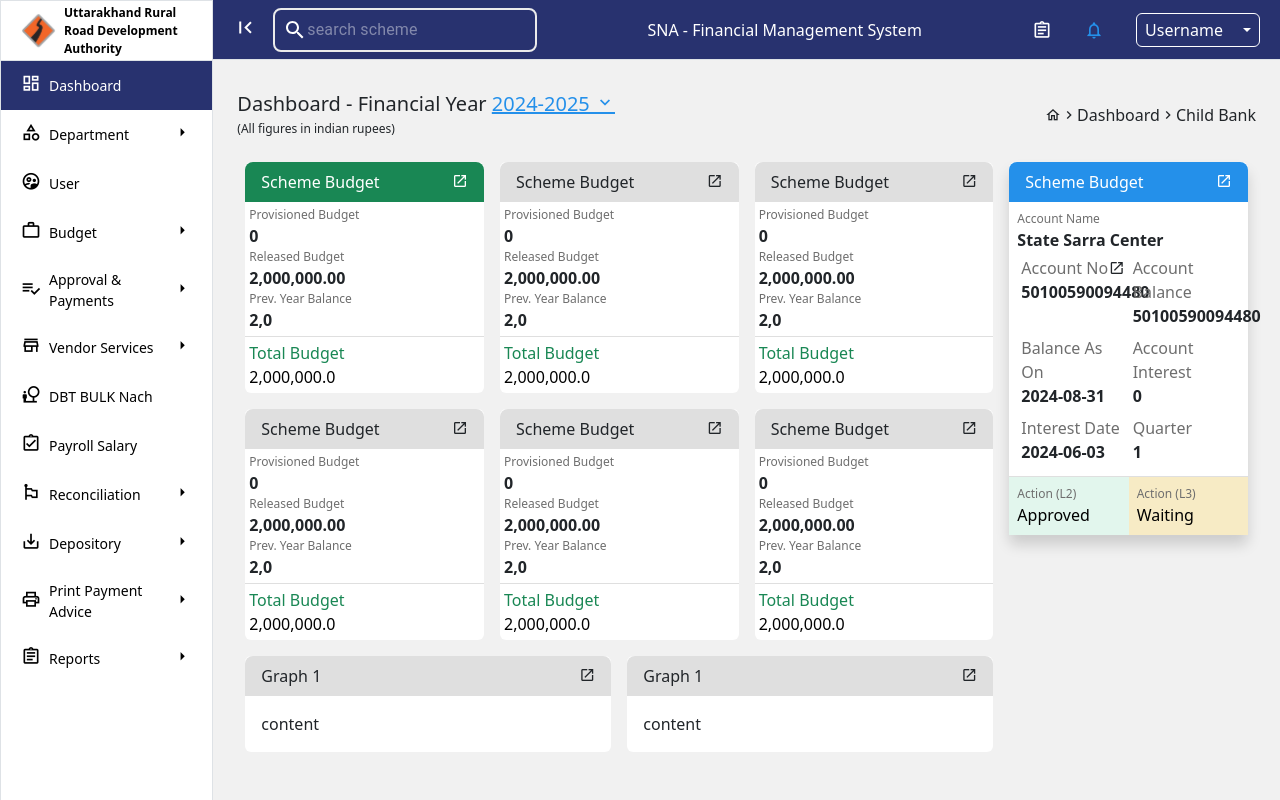
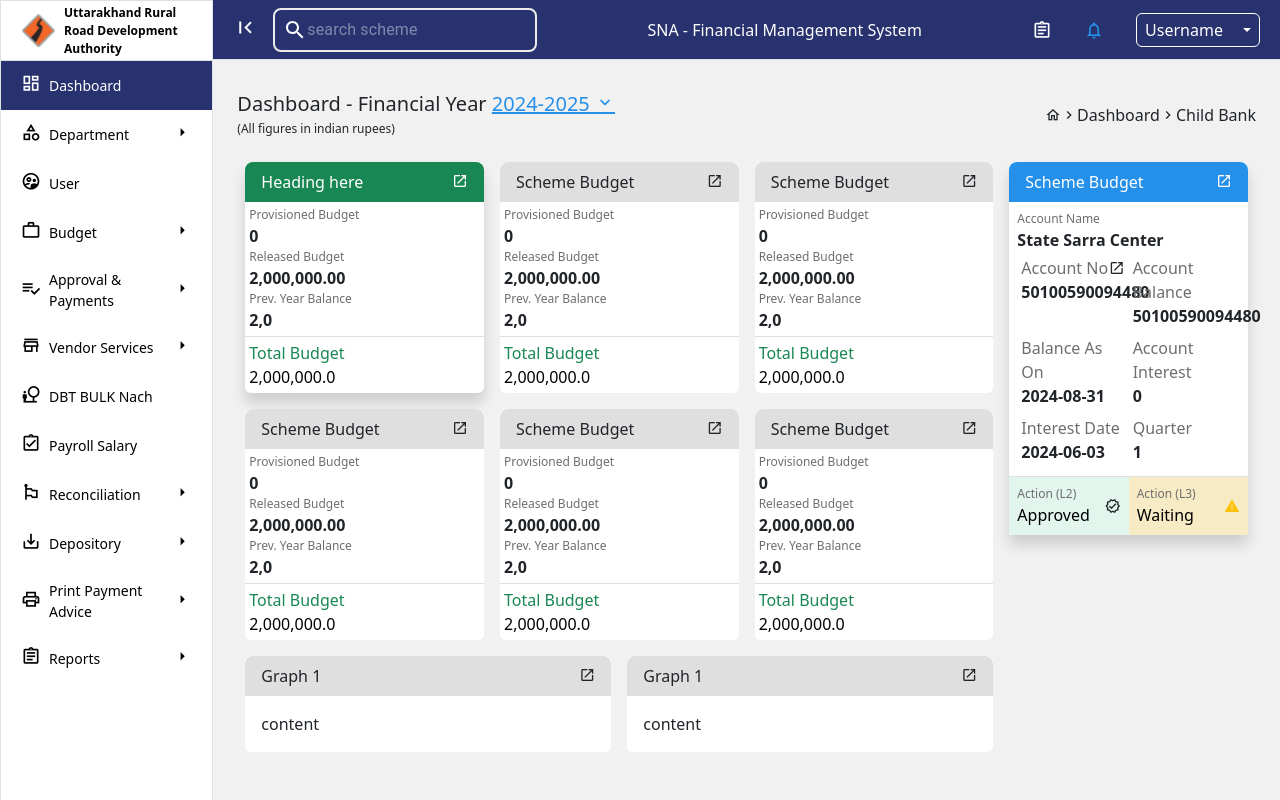
Before and after one commit to NaveenWebDev/newCompanyDashboard, a React (Vite) app: page / in a window 1280 px wide. Built offline with nearby package versions, Linux system fonts and the light colour scheme.

Commit message:
add icons fong in dashboard

```diff
--- a/src/components/DashboardData.jsx
+++ b/src/components/DashboardData.jsx
@@ -7,7 +7,7 @@ const DashboardData = () => {
         <div>
           <h2 className="fs-20px">
             Dashboard - Financial Year{" "}
-            <span className="text-prime-100 fs-20px text-decoration-underline">
+            <span className="text-prime-100 fs-20px text-decoration-underline cursor-pointer">
               2024-2025 <i className="icon-expand_more"></i>{" "}
             </span>{" "}
           </h2>
@@ -27,9 +27,9 @@ const DashboardData = () => {
         <div className="col-9">
           <div className="row">
             <div className="col-4 p-2">
-              <div className="d-flex rounded-2 flex-column bg-white justify-content-between h-100">
+              <div className="d-flex rounded-2 flex-column bg-white justify-content-between h-100  box-shadow">
                 <div className="bg-success-100 border-radius-t8px py-2 px-3 text-white d-flex justify-content-between a;ogm-items-center">
-                  <span>Scheme Budget </span>
+                  <span>Heading here </span>
                   <span>
                     <i className="icon-open_in_new"></i>
                   </span>
@@ -190,7 +190,9 @@ const DashboardData = () => {
               </div>
             </div>
 
+
           </div>
+            <br />
         </div>
 
         <div className="col-3">
@@ -258,19 +260,24 @@ const DashboardData = () => {
               </div>
 
               <div className="row">
-                <div className="bottom border-top-black-10 col-6 p-2 bg-success-20">
+                <div className="bottom border-top-black-10 col-6 p-2 bg-success-20 d-flex justify-content-between align-items-center">
+                  <span>
                   <p className="text-success-100 text-black-60 fs-12px">
-                    {" "}
                     Action (L2)
                   </p>
                   <span className="text-black fw-500"> Approved</span>
+                  </span>
+                  <i className="icon-verified "></i>
                 </div>
-                <div className="bottom border-top-black-10 col-6 p-2 bg-warning-20">
+                <div className="bottom border-top-black-10 col-6 p-2 bg-warning-20 d-flex justify-content-between align-items-center">
+                <span>
                   <p className="text-success-100 text-black-60 fs-12px">
-                    {" "}
                     Action (L3)
                   </p>
                   <span className="text-black fw-500"> Waiting </span>
+                </span>
+
+                  <i className="icon-warning text-warning-success-100"></i>
                 </div>
               </div>
             </div>
--- a/src/index.css
+++ b/src/index.css
@@ -77,6 +77,9 @@ body{
 .text-success-100{
     color: var(--success-100-color);
 }
+.text-warning-success-100{
+    color: var(--warning-100-color);
+}
 .cursor-pointer{
     cursor: pointer;
 }
```
